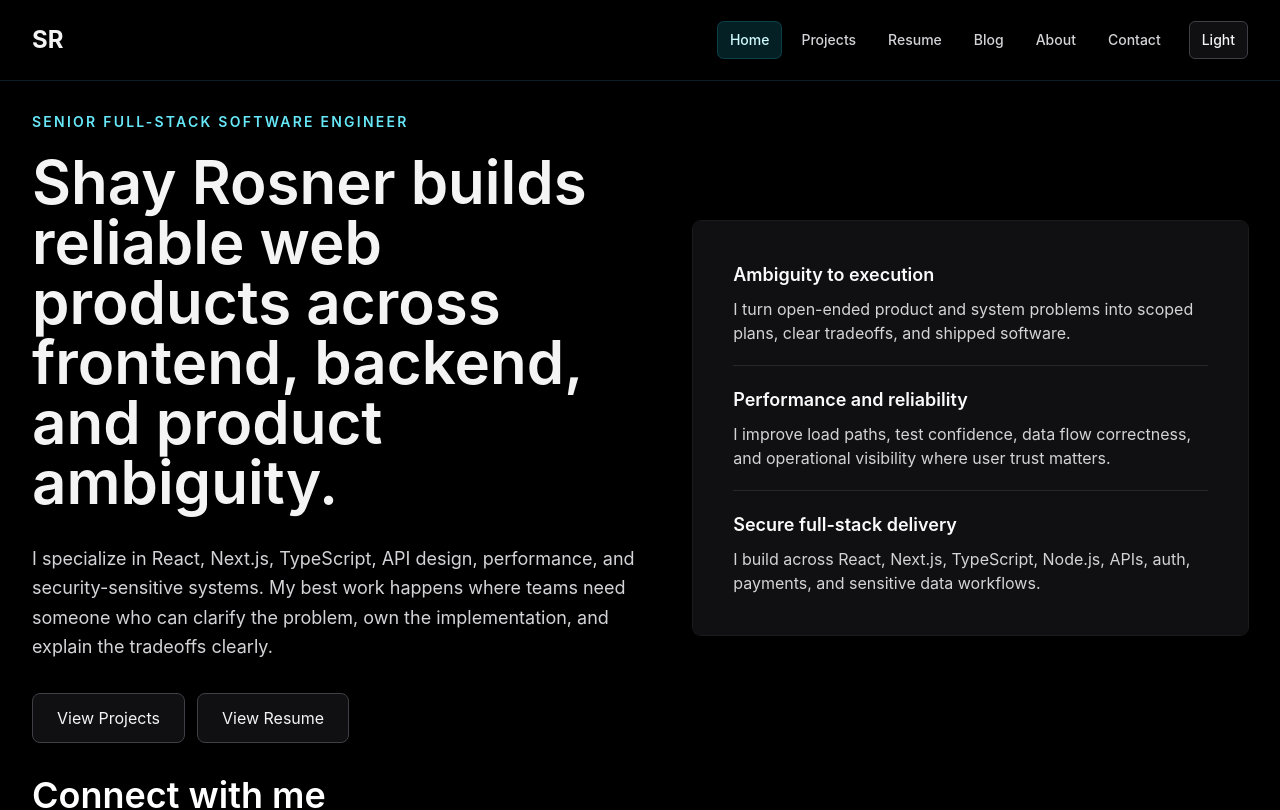
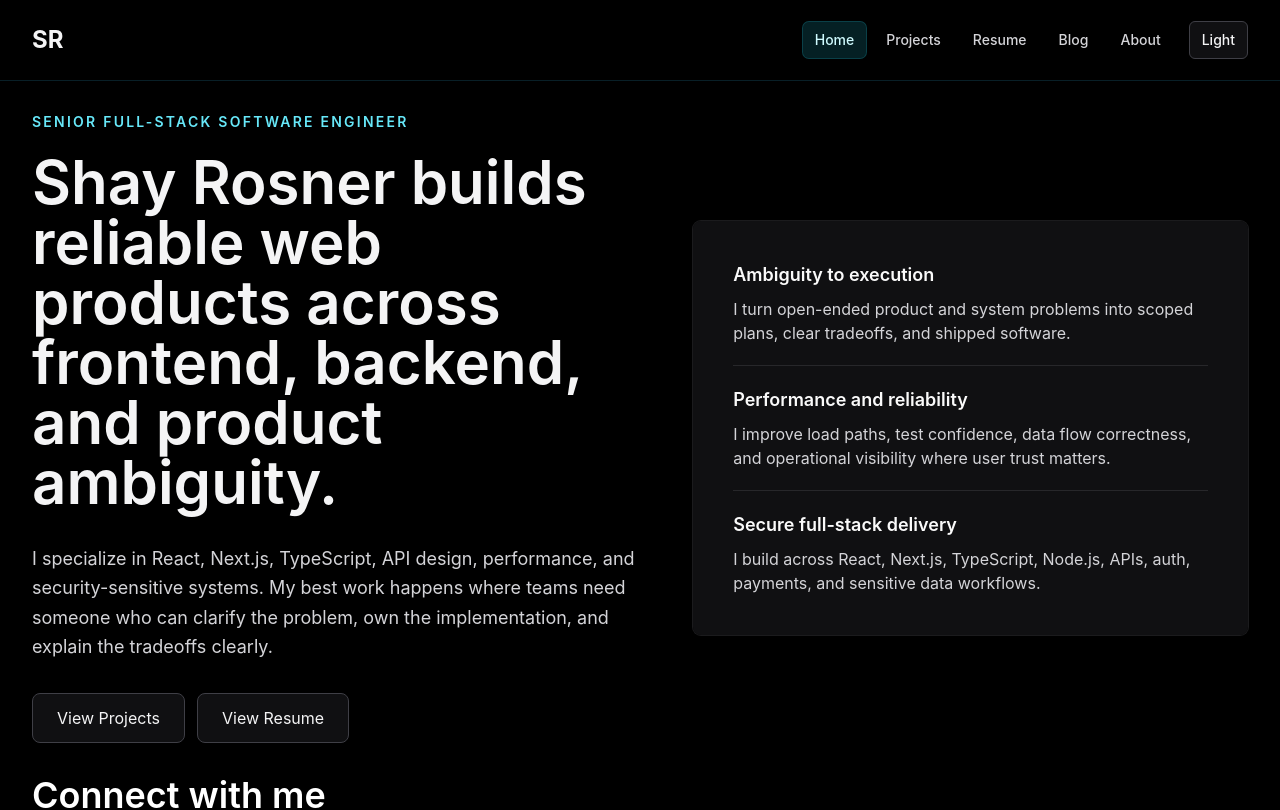
Before and after one commit to Smrosner/portfolio, a Next.js app: page / in a window 1280 px wide. Shown: the top 810 px of the page. Built offline with nearby package versions, Linux system fonts and the light colour scheme.

Commit message:
refactor: remove contact link from navbar

```diff
--- a/src/components/shared/Navbar.tsx
+++ b/src/components/shared/Navbar.tsx
@@ -13,7 +13,6 @@ const navItems = [
   { href: "/resume", label: "Resume", match: "/resume" },
   { href: "/blog", label: "Blog", match: "/blog" },
   { href: "/about", label: "About", match: "/about" },
-  { href: "/#contact", label: "Contact", match: "#contact" },
 ];
 
 function isActive(pathname: string, match: string): boolean {
@@ -88,7 +87,9 @@ export default function Navbar(): JSX.Element {
             className="flex h-10 w-10 items-center justify-center rounded-md border border-zinc-300 bg-white/80 text-zinc-800 dark:border-zinc-700 dark:bg-zinc-900/70 dark:text-zinc-100"
             aria-expanded={isOpen}
             aria-controls="mobile-navigation"
-            aria-label={isOpen ? "Close navigation menu" : "Open navigation menu"}
+            aria-label={
+              isOpen ? "Close navigation menu" : "Open navigation menu"
+            }
           >
             <span aria-hidden="true" className="grid gap-1">
               <span className="block h-0.5 w-5 rounded-full bg-current" />
```
